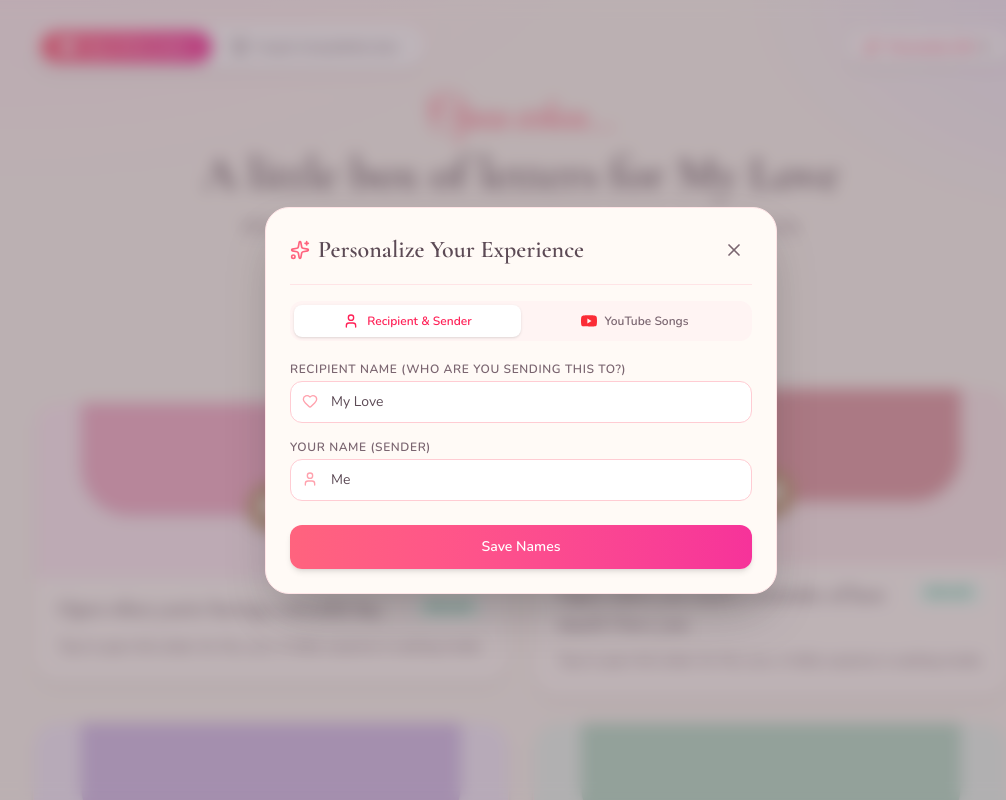
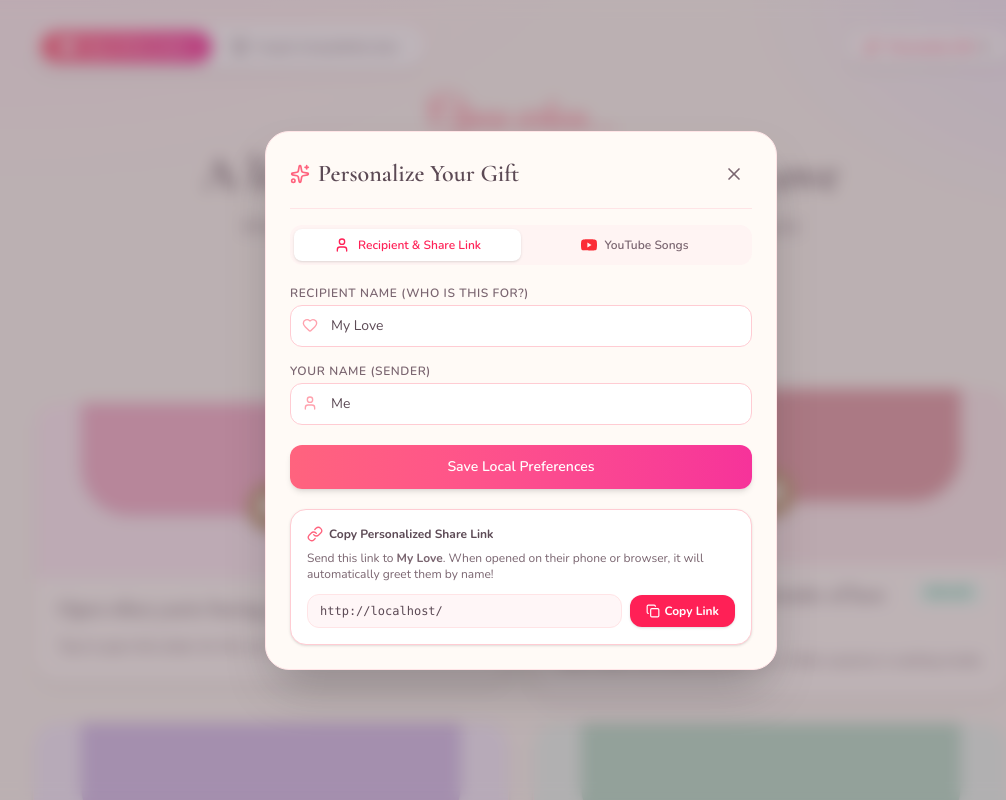
Before and after one commit to Sandyon1top/open-when, a React (Vite) app: page / in a window 1280 px wide. Both pictures are taken after a click on the button "Personalize Gift 💌". Shown: the top 800 px of the page, without its empty margins (119-1125 px from the left). Built offline with nearby package versions, Linux system fonts and the light colour scheme.

Commit message:
Fix URL shareable parameters for recipient link sharing

```diff
--- a/src/App.jsx
+++ b/src/App.jsx
@@ -10,6 +10,7 @@ import {
   defaultLetters,
   getInitialPersonalization,
   isLetterUnlocked,
+  updateUrlWithPersonalization,
 } from './lettersData.js'
 
 function loadOpenedIds() {
@@ -57,6 +58,11 @@ export default function App() {
   const [currentLetters, setCurrentLetters] = useState(defaultLetters)
 
   const { recipient, sender } = personalization
+
+  // Ensure URL is updated with recipient and sender params on load
+  useEffect(() => {
+    updateUrlWithPersonalization(recipient, sender)
+  }, [recipient, sender])
 
   useEffect(() => {
     localStorage.setItem(STORAGE_KEY, JSON.stringify(openedIds))
@@ -186,6 +192,7 @@ export default function App() {
         sender={sender}
         onSave={(data) => {
           setPersonalization(data)
+          updateUrlWithPersonalization(data.recipient, data.sender)
           setIsPersonalizeOpen(false)
         }}
         letters={currentLetters}
--- a/src/components/PersonalizeModal.jsx
+++ b/src/components/PersonalizeModal.jsx
@@ -1,7 +1,7 @@
 import { AnimatePresence, motion } from 'framer-motion'
-import { Heart, Music, Sparkles, User, X } from 'lucide-react'
+import { Check, Copy, Heart, Link, Music, Sparkles, User, X } from 'lucide-react'
 import { useState } from 'react'
-import { PERSONALIZE_KEY } from '../lettersData.js'
+import { PERSONALIZE_KEY, getShareableLink, updateUrlWithPersonalization } from '../lettersData.js'
 
 function YoutubeIcon(props) {
   return (
@@ -14,6 +14,7 @@ function YoutubeIcon(props) {
 export default function PersonalizeModal({ isOpen, onClose, recipient, sender, onSave, letters, onUpdateLetters }) {
   const [recInput, setRecInput] = useState(recipient)
   const [sendInput, setSendInput] = useState(sender)
+  const [copied, setCopied] = useState(false)
   const [activeTab, setActiveTab] = useState('names') // 'names' | 'youtube'
   const [youtubeLinks, setYoutubeLinks] = useState(() => {
     const map = {}
@@ -27,12 +28,25 @@ export default function PersonalizeModal({ isOpen, onClose, recipient, sender, o
 
   const handleSaveNames = (e) => {
     e.preventDefault()
-    const updated = {
-      recipient: recInput.trim() || 'My Love',
-      sender: sendInput.trim() || 'Me',
+    const r = recInput.trim() || 'My Love'
+    const s = sendInput.trim() || 'Me'
+    const updated = { recipient: r, sender: s }
+    localStorage.setItem(PERSONALIZE_KEY, JSON.stringify(updated))
+    updateUrlWithPersonalization(r, s)
+    onSave(updated)
+  }
+
+  const handleCopyLink = async () => {
+    const r = recInput.trim() || 'My Love'
+    const s = sendInput.trim() || 'Me'
+    const shareableUrl = getShareableLink(r, s)
+    try {
+      await navigator.clipboard.writeText(shareableUrl)
+      setCopied(true)
+      setTimeout(() => setCopied(false), 2500)
+    } catch {
+      alert('Your personalized link: ' + shareableUrl)
     }
-    localStorage.setItem(PERSONALIZE_KEY, JSON.stringify(updated))
-    onSave(updated)
   }
 
   const handleYoutubeChange = (id, field, value) => {
@@ -58,6 +72,8 @@ export default function PersonalizeModal({ isOpen, onClose, recipient, sender, o
     alert('YouTube songs updated successfully!')
   }
 
+  const currentShareLink = getShareableLink(recInput.trim() || 'My Love', sendInput.trim() || 'Me')
+
   return (
     <AnimatePresence>
       <motion.div
@@ -76,7 +92,7 @@ export default function PersonalizeModal({ isOpen, onClose, recipient, sender, o
           <div className="flex items-center justify-between border-b border-rose-100 pb-4">
             <div className="flex items-center gap-2">
               <Sparkles className="h-5 w-5 text-rose-400" />
-              <h2 className="font-serif text-2xl font-semibold text-[#5c4a55]">Personalize Your Experience</h2>
+              <h2 className="font-serif text-2xl font-semibold text-[#5c4a55]">Personalize Your Gift</h2>
             </div>
             <button
               onClick={onClose}
@@ -94,7 +110,7 @@ export default function PersonalizeModal({ isOpen, onClose, recipient, sender, o
                 activeTab === 'names' ? 'bg-white text-rose-500 shadow-sm' : 'text-[#7a6570] hover:text-[#5c4a55]'
               }`}
             >
-              <User className="h-4 w-4" /> Recipient & Sender
+              <User className="h-4 w-4" /> Recipient & Share Link
             </button>
             <button
               type="button"
@@ -111,7 +127,7 @@ export default function PersonalizeModal({ isOpen, onClose, recipient, sender, o
             <form onSubmit={handleSaveNames} className="mt-5 space-y-4">
               <div>
                 <label className="block text-xs font-semibold uppercase tracking-wider text-[#7a6570] mb-1">
-                  Recipient Name (Who are you sending this to?)
+                  Recipient Name (Who is this for?)
                 </label>
                 <div className="relative">
                   <Heart className="absolute left-3 top-3 h-4 w-4 text-rose-300" />
@@ -141,13 +157,45 @@ export default function PersonalizeModal({ isOpen, onClose, recipient, sender, o
                 </div>
               </div>
 
-              <div className="pt-2">
+              <div className="pt-1">
                 <button
                   type="submit"
                   className="w-full rounded-xl bg-gradient-to-r from-rose-400 to-pink-500 py-3 text-sm font-semibold text-white shadow-md hover:opacity-95 transition"
                 >
-                  Save Names
+                  Save Local Preferences
                 </button>
+              </div>
+
+              {/* Prominent Copy Personalized Link Box */}
+              <div className="mt-5 rounded-2xl bg-white p-4 border border-rose-200 shadow-sm space-y-2">
+                <div className="flex items-center justify-between">
+                  <span className="flex items-center gap-1.5 text-xs font-bold text-[#5c4a55]">
+                    <Link className="h-4 w-4 text-rose-400" /> Copy Personalized Share Link
+                  </span>
+                  {copied && (
+                    <span className="flex items-center gap-1 text-xs font-bold text-emerald-600">
+                      <Check className="h-3.5 w-3.5" /> Link Copied!
+                    </span>
+                  )}
+                </div>
+                <p className="text-xs text-[#7a6570]">
+                  Send this link to <strong>{recInput || 'them'}</strong>. When opened on their phone or browser, it will automatically greet them by name!
+                </p>
+                <div className="flex items-center gap-2 pt-1">
+                  <input
+                    type="text"
+                    readOnly
+                    value={currentShareLink}
+                    className="flex-1 truncate rounded-xl bg-rose-50/60 px-3 py-2 text-xs font-mono text-[#5c4a55] border border-rose-100"
+                  />
+                  <button
+                    type="button"
+                    onClick={handleCopyLink}
+                    className="flex items-center gap-1 rounded-xl bg-rose-500 px-4 py-2 text-xs font-bold text-white hover:bg-rose-600 transition shrink-0 shadow-sm"
+                  >
+                    <Copy className="h-3.5 w-3.5" /> Copy Link
+                  </button>
+                </div>
               </div>
             </form>
           )}
--- a/src/lettersData.js
+++ b/src/lettersData.js
@@ -10,6 +10,22 @@ export function getInitialPersonalization() {
   if (typeof window === 'undefined') {
     return { recipient: DEFAULT_RECIPIENT, sender: DEFAULT_SENDER }
   }
+
+  const urlParams = new URLSearchParams(window.location.search)
+  const urlTo = urlParams.get('to') || urlParams.get('recipient')
+  const urlFrom = urlParams.get('from') || urlParams.get('sender')
+
+  if (urlTo || urlFrom) {
+    const data = {
+      recipient: urlTo || DEFAULT_RECIPIENT,
+      sender: urlFrom || DEFAULT_SENDER,
+    }
+    try {
+      localStorage.setItem(PERSONALIZE_KEY, JSON.stringify(data))
+    } catch {}
+    return data
+  }
+
   try {
     const raw = localStorage.getItem(PERSONALIZE_KEY)
     if (raw) {
@@ -20,7 +36,38 @@ export function getInitialPersonalization() {
       }
     }
   } catch {}
+
   return { recipient: DEFAULT_RECIPIENT, sender: DEFAULT_SENDER }
+}
+
+export function updateUrlWithPersonalization(recipient, sender) {
+  if (typeof window === 'undefined') return
+  try {
+    const url = new URL(window.location.href)
+    if (recipient && recipient !== DEFAULT_RECIPIENT) {
+      url.searchParams.set('to', recipient)
+    } else {
+      url.searchParams.delete('to')
+    }
+    if (sender && sender !== DEFAULT_SENDER) {
+      url.searchParams.set('from', sender)
+    } else {
+      url.searchParams.delete('from')
+    }
+    window.history.replaceState({}, '', url.toString())
+  } catch {}
+}
+
+export function getShareableLink(recipient, sender) {
+  if (typeof window === 'undefined') return ''
+  const url = new URL(window.location.href)
+  if (recipient && recipient !== DEFAULT_RECIPIENT) {
+    url.searchParams.set('to', recipient)
+  }
+  if (sender && sender !== DEFAULT_SENDER) {
+    url.searchParams.set('from', sender)
+  }
+  return url.toString()
 }
 
 export function interpolateText(text, recipient = DEFAULT_RECIPIENT, sender = DEFAULT_SENDER) {
```
